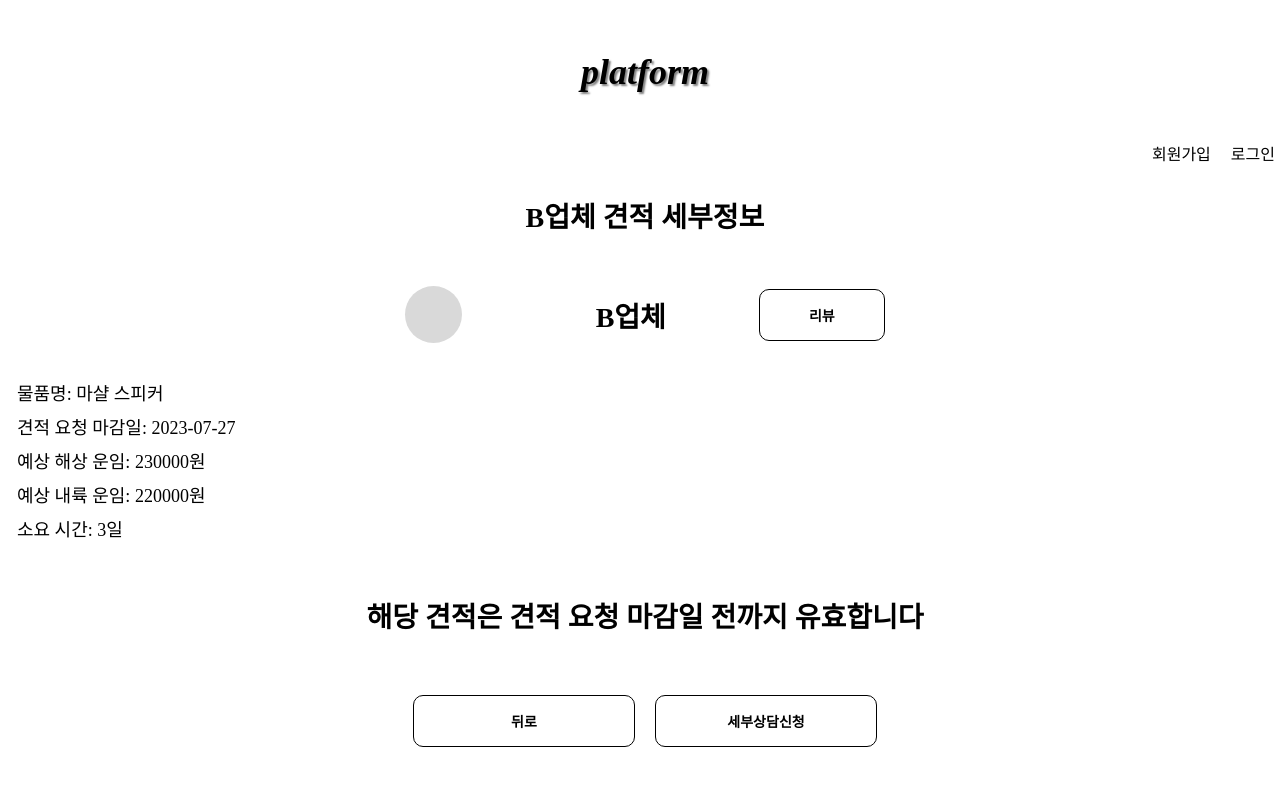
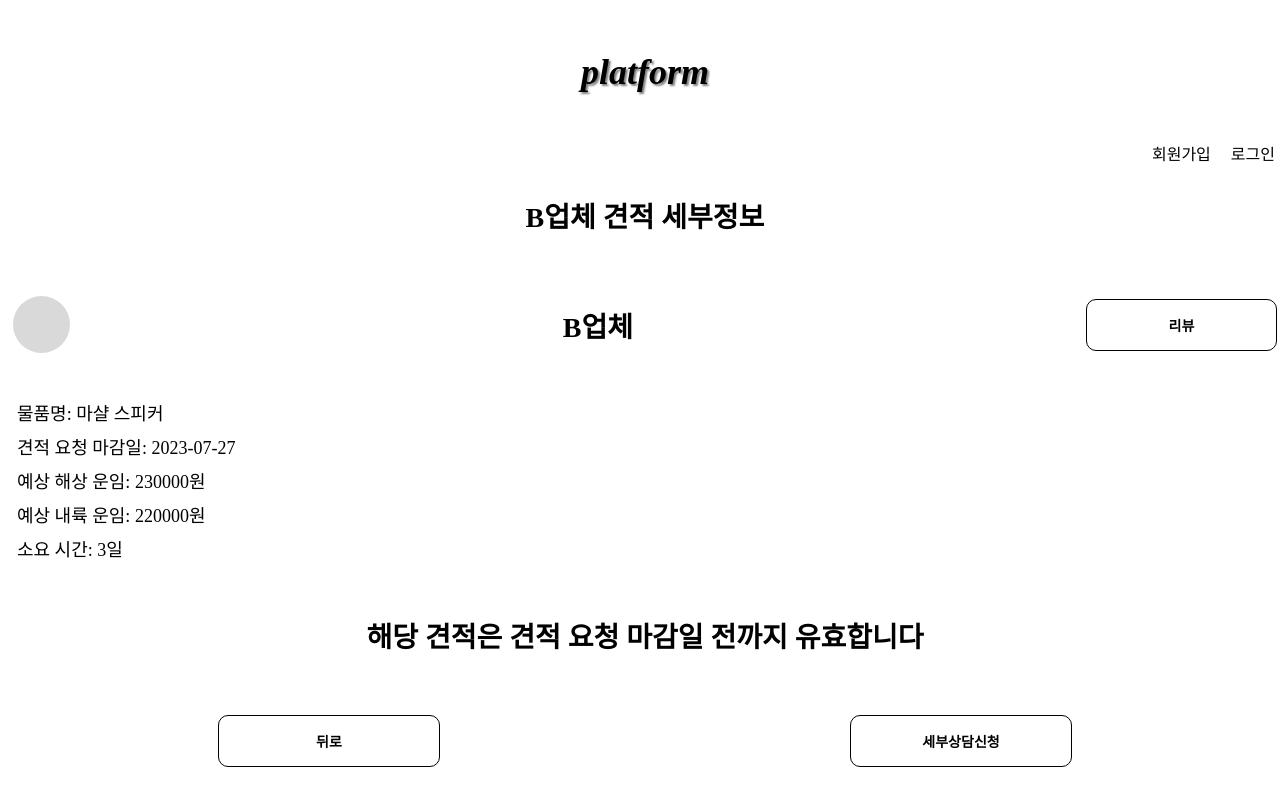
Before and after one commit to hjyeeoonng/HaPPPPy, a React (Create React App) app in the folder frontend/: page /displayDetail in a window 1280 px wide. Built offline with nearby package versions, Linux system fonts and the light colour scheme.

Commit message:
[현정] Display Detail 세부 디자인 수정

```diff
--- a/frontend/src/pages/DisplayDetail.jsx
+++ b/frontend/src/pages/DisplayDetail.jsx
@@ -40,7 +40,8 @@ const DisplayDetailTextMain2 = styled.div`
 `
 
 const DisplayDetailListBox = styled.div`
-  margin: 20px;
+  margin: 30px;
+  width: 100%;
   height: 100%;
   display: flex;
   flex-direction: row;
@@ -48,6 +49,7 @@ const DisplayDetailListBox = styled.div`
 `
 
 const DisplayDetailButtonBox = styled.div`
+  width: 100%;
   height: 100%;
   display: flex;
   flex-direction: row;
```
